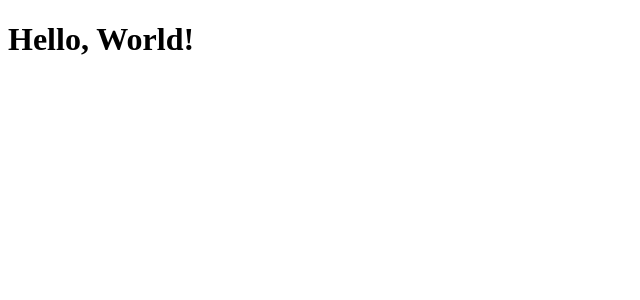
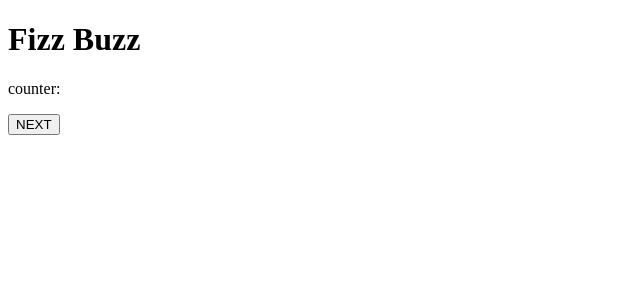
Before and after one commit to syed-45/FizzBuzz-App, a React (Create React App) app: page / in a window 1280 px wide. Shown: the top 300 px of the page, without its empty margins (0-640 px from the left). Built offline with nearby package versions, Linux system fonts and the light colour scheme; the HTML template or start-up script is replaced by a standard one.

Commit message:
created fizbuzzapp file with basic structure

```diff
--- a/src/App.tsx
+++ b/src/App.tsx
@@ -1,7 +1,7 @@
-import { greet } from "./utils/greet";
+import FizzBuzz  from "./components/FizzBuzzApp";
 
 function App(): JSX.Element {
-  return <h1>{greet("World")}</h1>;
+  return <FizzBuzz/>;
 }
 
 export default App;
--- /dev/null
+++ b/src/components/FizzBuzzApp.tsx
@@ -0,0 +1,18 @@
+import {useState} from 'react';
+
+function FizzBuzz(): JSX.Element {
+    const [counterValuesFromCurrentRender, queueRerenderWithNewCounterValue] =
+    useState<string[]>(['0']);
+
+
+
+    return (
+        <>
+            <h1>Fizz Buzz</h1>
+            <p>counter: </p>
+            <button>NEXT</button>
+        </>
+    )
+}
+
+export default FizzBuzz
```
